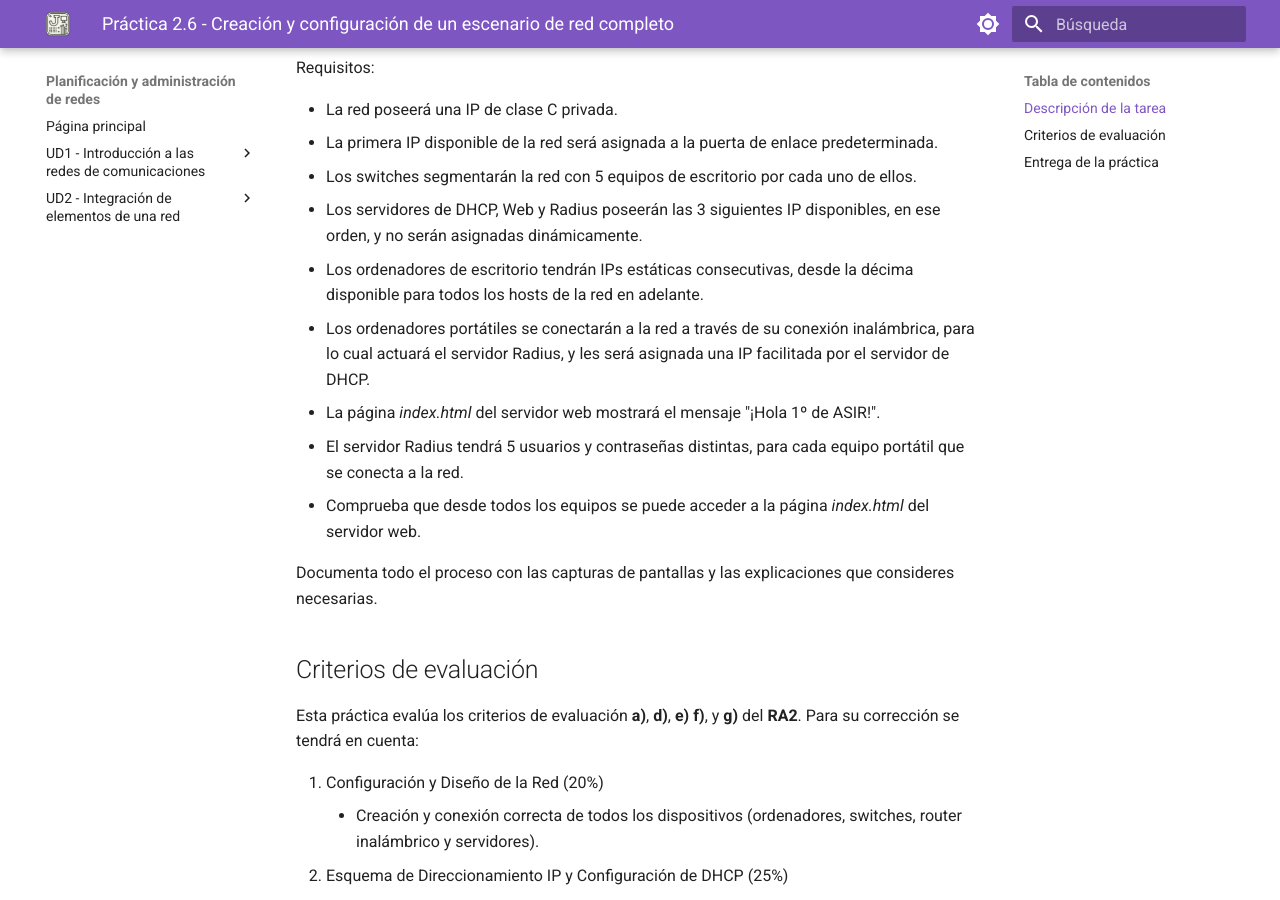
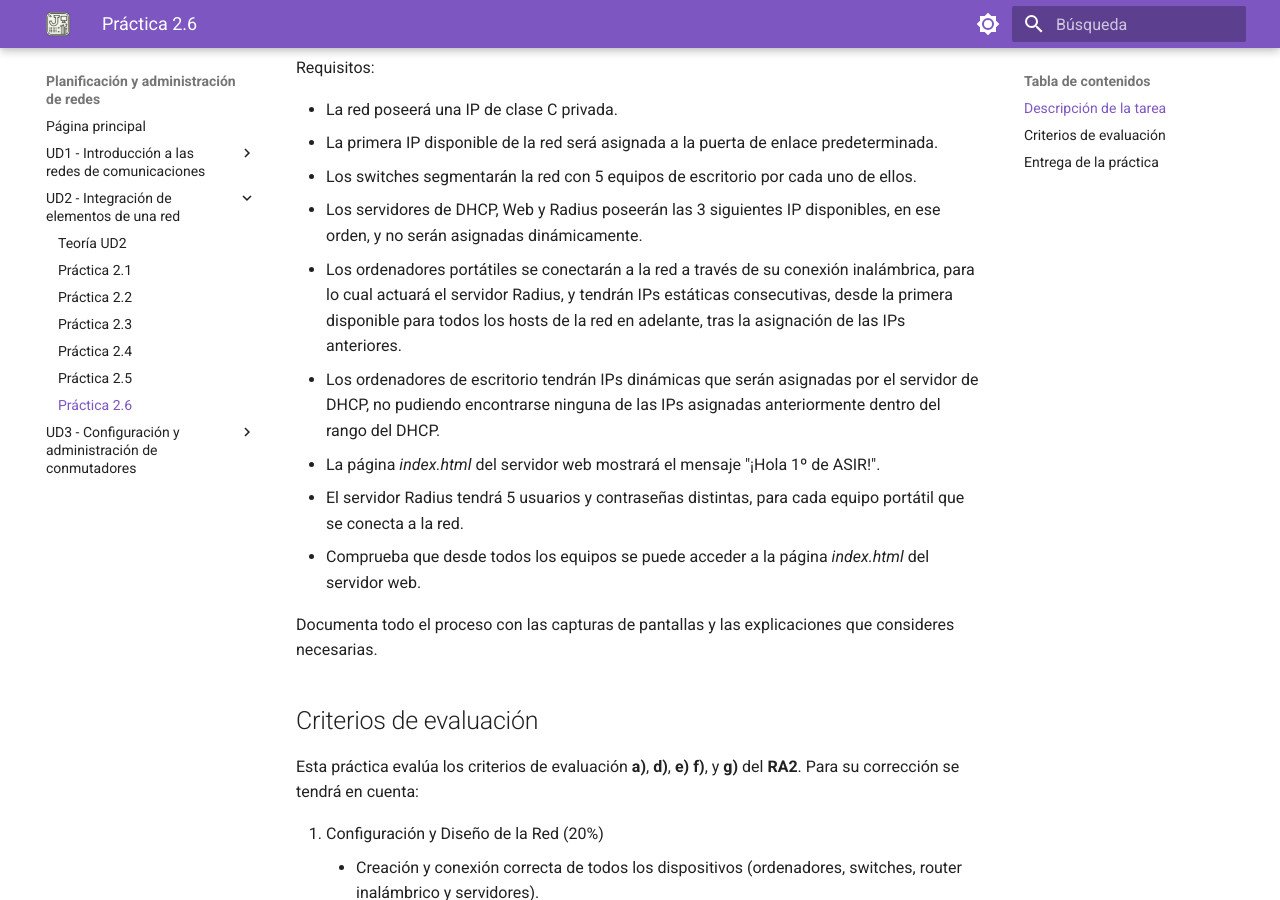
Before and after one commit to Joperpu/par2425, an MkDocs documentation site: the page built from docs/pr2.6.md, in a window 1280 px wide and 900 px high, scrolled down 502 px. Built offline with MkDocs 1.6.1 and Material for MkDocs 9.7.7, drawn with Linux system fonts in a browser that asks for light colours; some of the changed lines change nothing that is shown.

Commit message:
Fix Pr2.6

```diff
--- a/docs/pr2.6.md
+++ b/docs/pr2.6.md
@@ -18,8 +18,8 @@ Requisitos:
 - La primera IP disponible de la red será asignada a la puerta de enlace predeterminada.
 - Los switches segmentarán la red con 5 equipos de escritorio por cada uno de ellos.
 - Los servidores de DHCP, Web y Radius poseerán las 3 siguientes IP disponibles, en ese orden, y no serán asignadas dinámicamente.
-- Los ordenadores de escritorio tendrán IPs estáticas consecutivas, desde la décima disponible para todos los hosts de la red en adelante.
-- Los ordenadores portátiles se conectarán a la red a través de su conexión inalámbrica, para lo cual actuará el servidor Radius, y les será asignada una IP facilitada por el servidor de DHCP.
+- Los ordenadores portátiles se conectarán a la red a través de su conexión inalámbrica, para lo cual actuará el servidor Radius, y tendrán IPs estáticas consecutivas, desde la primera disponible para todos los hosts de la red en adelante, tras la asignación de las IPs anteriores.
+- Los ordenadores de escritorio tendrán IPs dinámicas que serán asignadas por el servidor de DHCP, no pudiendo encontrarse ninguna de las IPs asignadas anteriormente dentro del rango del DHCP.
 - La página _index.html_ del servidor web mostrará el mensaje "¡Hola 1º de ASIR!".
 - El servidor Radius tendrá 5 usuarios y contraseñas distintas, para cada equipo portátil que se conecta a la red.
 - Comprueba que desde todos los equipos se puede acceder a la página _index.html_ del servidor web.
--- /dev/null
+++ b/docs/ud3.md
@@ -0,0 +1,210 @@
+# Unidad 3 - Configuración y administración de conmutadores
+
+## Introducción
+
+En el modelo OSI hay dos capas tan estrechamente relacionadas que, en el modelo TCP/IP, se consideran esencialmente una sola capa. Estas son la capa de enlace de datos y la capa física en el modelo OSI; en el modelo de Internet, se conocen conjuntamente como la capa de acceso a la red.
+
+La capa de enlace de datos del modelo OSI (Capa 2) tiene las siguientes responsabilidades:
+
+- Detección y corrección de errores: Su función principal es identificar y corregir todos los errores que puedan ocurrir en la línea de comunicación dentro de la misma red.
+- Control de flujo: Se asegura de que un emisor rápido no sature a un receptor más lento, evitando así la pérdida innecesaria de datos.
+- Gestión del medio compartido: En redes donde existe un único medio compartido para la transmisión de información, esta capa se encarga de distribuir su uso entre los diferentes nodos.
+
+En la notación de la capa 2, los dispositivos de red conectados al medio de transmisión se denominan nodos. Estos nodos son responsables de crear y reenviar tramas. La capa de enlace de datos OSI es la encargada de gestionar el intercambio de tramas Ethernet entre los nodos de origen y destino a través de un medio de red físico.
+
+## Ethernet
+
+Ethernet es la tecnología LAN más utilizada a nivel mundial. Opera en las capas de enlace de datos y física del modelo OSI, y corresponde a la capa de acceso a la red en el modelo de Internet. Es una familia de tecnologías de red definidas en los estándares IEEE 802.2 y 802.3.
+
+Los estándares de Ethernet abarcan tanto los protocolos de la capa 2 como las tecnologías de la capa 1. Ethernet divide sus funciones en dos subcapas:
+
+- **Subcapa LLC (Logical Link Control)**: Esta subcapa toma los datos del protocolo de red, generalmente un paquete IPv4, y añade información de control para facilitar su entrega al nodo de destino. En un ordenador, el LLC puede considerarse como el software del controlador de la tarjeta de red (NIC, Network Interface Card).
+- **Subcapa MAC (Media Access Control)**: Es la subcapa inferior de la capa de enlace de datos y se implementa en hardware, usualmente en la tarjeta de red del ordenador.
+
+La subcapa MAC de Ethernet tiene dos funciones principales:
+
+- **Encapsulación de datos**: Este proceso incluye la creación de tramas antes de la transmisión y su desensamblaje al recibirlas. Para formar la trama, la capa MAC añade un encabezado y una cola al paquete de la capa de red, que ya contiene la información de control añadida por la subcapa LLC.
+- **Control de acceso al medio**: Es responsable de colocar las tramas en el medio de transmisión (en el origen) y de extraerlas (en el destino). Esta subcapa se comunica directamente con la capa física. A medida que los paquetes se transfieren desde el host de origen al de destino, suelen atravesar diferentes redes físicas que pueden incluir diversos tipos de medios de transmisión, como cables de cobre, fibra óptica y tecnologías inalámbricas. El control de acceso al medio es el conjunto de técnicas que gestionan cómo se colocan y extraen las tramas del medio físico de transmisión.
+
+### Métodos de control de acceso al medio
+
+Algunas topologías de red comparten un medio de transmisión común entre varios nodos, conocidas como redes de acceso múltiple. Las LAN Ethernet con topología en bus o en estrella que utilizan concentradores (hubs) y las WLAN son ejemplos de este tipo de red. En estas redes, varios dispositivos pueden intentar enviar y recibir datos simultáneamente utilizando los mismos medios de red.
+
+Para gestionar el acceso al medio compartido, se requieren reglas que definan cómo los nodos comparten el medio de transmisión físico. Existen dos métodos básicos de control de acceso al medio para medios compartidos:
+
+- **Acceso por contención**: Todos los nodos en modo half-duplex compiten por el uso del medio, pero solo un dispositivo puede transmitir a la vez. Si dos dispositivos transmiten simultáneamente, se produce una colisión, y existe un proceso para manejar esta situación. Las LAN Ethernet que utilizan hubs y las WLAN son ejemplos de este método.
+- **Acceso controlado**: Cada nodo tiene su turno asignado para utilizar el medio. Aunque este tipo de redes determinísticas garantizan el acceso ordenado, no son eficientes, ya que un dispositivo debe esperar su turno para transmitir. Las antiguas LAN de Token Ring con topología en anillo son ejemplos de este método.
+
+Por defecto, los switches Ethernet operan en modo dúplex completo. Esto permite que el switch y el dispositivo conectado envíen y reciban datos simultáneamente, eliminando la necesidad de implementar métodos de control de acceso al medio.
+
+### La trama Ethernet
+
+Anteriormente, mencionamos que la unidad de datos del protocolo en la capa de enlace se conoce como trama. La capa de enlace de datos prepara los paquetes para su transmisión a través de los medios físicos encapsulándolos con un encabezado y un tráiler, formando así una trama completa. Esta trama se compone de tres partes fundamentales:
+
+- Encabezado: Contiene información de direccionamiento y control necesaria para el envío y la recepción.
+- Datos: Corresponde a la Unidad de Datos de Protocolo (PDU) de nivel 3, generalmente un paquete IP.
+- Tráiler: Incluye información para la detección y posible corrección de errores.
+
+El tamaño de una trama Ethernet varía entre un mínimo de 64 bytes y un máximo de 1518 bytes. Los campos específicos de una trama Ethernet son los siguientes:
+
+**Encabezado**
+
+- Preámbulo y Delimitador de Inicio de Trama (SFD): Ocupan 7 y 1 byte respectivamente y se utilizan para sincronizar al receptor y señalar el comienzo de una nueva trama.
+- Dirección MAC de Destino: 6 bytes que identifican al receptor de la trama.
+- Dirección MAC de Origen: 6 bytes que identifican al emisor de la trama.
+- Tipo Ether (Ethertype): 2 bytes que indican el protocolo de nivel superior encapsulado dentro de la trama, como IPv4 o IPv6.
+
+**Datos**
+
+- Carga Útil: Varía entre 46 y 1500 bytes y contiene la información que se desea transmitir. Es la PDU de nivel superior, comúnmente un paquete IPv4.
+
+**Tráiler**
+
+- Secuencia de Verificación de Trama (FCS): 4 bytes dedicados a la detección de errores en la trama. Utiliza un Código de Redundancia Cíclica (CRC) que aplica una fórmula matemática al contenido de la trama para verificar su integridad.
+
+### Dirección MAC
+
+Una dirección MAC en Ethernet es un número binario de 48 bits, habitualmente representado mediante 12 dígitos hexadecimales (cada dígito hexadecimal equivale a 4 bits). Esta dirección se divide en dos partes:
+
+- **Identificador Único de Organización (OUI)**: Los primeros 3 bytes (6 dígitos hexadecimales) que identifican al fabricante de la tarjeta de red. Cada fabricante posee un OUI único asignado.
+- **Identificador de Dispositivo**: Los últimos 3 bytes, asignados por el fabricante, que aseguran que cada dirección MAC sea única para un dispositivo en particular.
+
+No existen dos direcciones MAC idénticas; cada una es exclusiva para un dispositivo específico. Los fabricantes se encargan de que los tres últimos bytes sean diferentes para cada dispositivo, y cada uno tiene un OUI distinto.
+
+Las direcciones MAC se expresan como seis pares de valores hexadecimales, donde cada par representa un byte. Por ejemplo, una dirección MAC puede ser 00-18-DE-DD-A7-B2. Generalmente, se utilizan guiones o dos puntos para separar cada byte. Existen tres tipos principales de direcciones MAC:
+
+- **Unidifusión**: Es una dirección MAC única utilizada cuando se envía una trama desde un solo dispositivo emisor hacia un solo dispositivo receptor.
+- **Difusión**: Una trama dirigida a una dirección de difusión será recibida y procesada por todos los hosts de esa red local (dominio de difusión). La dirección MAC de difusión es FF-FF-FF-FF-FF-FF en hexadecimal, lo que equivale a 48 unos en binario.
+- **Multidifusión**: Permiten que un dispositivo de origen envíe una trama a un grupo específico de dispositivos. Una dirección MAC de multidifusión asociada a una dirección de multidifusión IPv4 comienza con 01-00-5E en hexadecimal. El resto de la dirección se forma convirtiendo los 23 bits inferiores de la dirección IP del grupo de multidifusión en seis dígitos hexadecimales.
+
+Las direcciones MAC no se asignan mediante software; a menudo se les llama direcciones físicas porque están grabadas físicamente en la memoria ROM de la tarjeta de red. Es decir, la dirección está codificada de forma permanente en el chip ROM. Cualquier dispositivo que pueda ser el origen o destino de una trama Ethernet debe tener una dirección MAC asignada. Esto incluye computadoras, servidores, impresoras, dispositivos móviles y routers.
+
+Estas direcciones físicas no indican a qué red está conectado el dispositivo. Si el dispositivo se mueve a otra red o subred, continúa operando con la misma dirección física sin necesidad de cambios.
+
+### Switches
+
+Un switch, también conocido como conmutador, es un dispositivo de interconexión utilizado para conectar equipos en red, formando una red de área local (LAN). Sus especificaciones técnicas cumplen con el estándar Ethernet. En la actualidad, las redes locales cableadas se basan en Ethernet, empleando una topología en estrella donde el switch actúa como el elemento central de esta configuración.
+
+El switch opera en la capa 2 del modelo OSI y en la capa de acceso a red del modelo de Internet. Al ser un dispositivo diseñado para redes Ethernet, trabaja exclusivamente con tramas y no tiene conocimiento del protocolo que se transmite en la sección de datos de la trama, como podría ser un paquete IPv4. Las decisiones de reenvío que toma el switch se basan únicamente en las direcciones MAC Ethernet de la capa de enlace.
+
+La cantidad de dispositivos que se pueden conectar a un switch depende del número de puertos que este posea. Existen switches con 4, 8, 16, 32 y hasta 48 puertos. Cada puerto puede conectar un dispositivo como un ordenador, impresora, servidor, entre otros. Si se requiere expandir la red para incluir más nodos, es posible conectar un switch a un puerto de otro switch, aumentando así el número de puertos disponibles. Todos los dispositivos conectados a estos switches formarían parte de la misma red local.
+
+#### Tabla de direcciones MAC
+
+Un switch crea y mantiene una tabla de direcciones MAC que utiliza para decidir cómo reenviar una trama. Cada vez que recibe una trama, consulta esta tabla para determinar por cuál puerto debe enviarla. Esta tabla puede tener tantas entradas como puertos tiene el switch y asocia un número de puerto con la dirección MAC del dispositivo conectado a ese puerto. Básicamente, un switch realiza dos operaciones principales:
+
+- **Aprendizaje (Examinar la dirección MAC de origen)**: Cada vez que llega una trama al switch, este examina la dirección MAC de origen de la trama y el número de puerto por el que llegó. Si la dirección MAC de origen no está en la tabla, se agrega junto con el número de puerto de entrada. Si ya existe, el switch actualiza el temporizador de esa entrada. Por defecto, la mayoría de los switches Ethernet mantienen una entrada en la tabla durante cinco minutos. Si la dirección MAC de origen está en la tabla pero asociada a un puerto diferente, el switch la trata como una nueva entrada y reemplaza la anterior con el número de puerto más reciente.
+- **Reenvío (Examinar la dirección MAC de destino)**: A continuación, si la dirección MAC de destino es una dirección de unidifusión, el switch busca en la tabla una coincidencia con la dirección MAC de destino de la trama. Si la encuentra, reenvía la trama por el puerto especificado. Si no está en la tabla, el switch reenvía la trama por todos los puertos excepto el de entrada, lo que se conoce como unidifusión desconocida. Si la dirección MAC de destino es de difusión o multidifusión, la trama también se envía por todos los puertos excepto el de entrada.
+
+Cuando un dispositivo tiene una dirección IP en una red remota, la trama Ethernet no puede enviarse directamente al dispositivo de destino. En su lugar, la trama Ethernet se envía a la dirección MAC del gateway predeterminado, es decir, el router.
+
+#### Métodos de reenvío de tramas
+
+Un switch puede reenviar una trama utilizando dos métodos:
+
+- **Almacenamiento y envío (Store-and-Forward)**: El switch recibe la trama completa y calcula el CRC (Código de Redundancia Cíclica). Si este es válido, busca la dirección de destino para determinar la interfaz de salida y luego envía la trama por el puerto adecuado. Si se detecta un error en la trama, el switch la descarta. Este proceso de eliminar tramas con errores reduce el ancho de banda consumido por datos dañados.
+- **Método de corte (Cut-Through)**: El switch comienza a enviar la trama antes de recibirla por completo. Como mínimo, debe leer la dirección de destino antes de poder reenviarla. La dirección MAC de destino se encuentra en los primeros 6 bytes de la trama después del preámbulo. El switch busca esta dirección en su tabla, determina el puerto de salida y reenvía la trama a su destino a través del puerto designado. En este método, el switch no realiza ninguna verificación de errores en la trama.
+
+#### Métodos de transmisión y velocidad
+
+Dos de los parámetros más básicos de un switch son el ancho de banda y los parámetros de dúplex para cada puerto individual. Es crucial que los parámetros de dúplex y ancho de banda coincidan entre el puerto del switch y los dispositivos conectados, como un PC u otro switch.
+
+Existen dos tipos de modos de dúplex utilizados en comunicaciones Ethernet:
+
+- **Dúplex completo (Full-Duplex)**: Ambos extremos de la conexión pueden enviar y recibir datos simultáneamente.
+- **Dúplex medio (Half-Duplex)**: Solo uno de los extremos de la conexión puede enviar datos a la vez.
+
+El ancho de banda dependerá del tipo de switch y de la tarjeta de red (NIC) del dispositivo conectado. Hay switches que operan a 10, 100 y 1000 Mbps.
+
+La autonegociación es una función opcional presente en la mayoría de los switches Ethernet y NIC, que permite que dos dispositivos intercambien automáticamente información sobre velocidad y capacidades de dúplex. El switch y el dispositivo conectado seleccionan el modo de mayor rendimiento disponible. Si ambos dispositivos soportan la funcionalidad, se elige dúplex completo junto con el ancho de banda más alto común.
+
+#### MDIX automático
+
+Es importante utilizar el tipo de cable correcto para cada puerto del switch. En el pasado, las conexiones entre dispositivos específicos, como switch a switch, switch a router, switch a host y router a host, requerían el uso de tipos de cable específicos (cruzado o directo). Actualmente, la mayoría de los switches cuentan con la función MDIX automático, que permite al switch detectar el tipo de cable conectado al puerto y configurar las interfaces de manera adecuada. Por lo tanto, se puede utilizar un cable directo o cruzado para conectar a un puerto 10/100/1000 de cobre en el switch, independientemente del tipo de dispositivo en el otro extremo de la conexión.
+
+### Protocolo ARP
+
+En una red LAN Ethernet, cada dispositivo cuenta con dos direcciones asignadas:
+
+- **Dirección física (dirección MAC)**: Utilizada para las comunicaciones entre tarjetas de red Ethernet (NIC) dentro de la misma red.
+- **Dirección lógica (dirección IP)**: Empleada para enviar paquetes desde el origen inicial hasta el destino final.
+
+Las direcciones IP se utilizan para identificar el origen y el destino de los paquetes. La dirección IP de destino puede pertenecer a la misma red IP que el origen o encontrarse en una red remota.
+
+Por otro lado, las direcciones MAC de Ethernet tienen un propósito distinto: se usan para entregar la trama, que contiene el paquete IP encapsulado, de un dispositivo a otro dentro de la misma red. Si la dirección IP de destino está en la misma red, la dirección MAC de destino en la trama será la del dispositivo final.
+
+En la figura anterior, observamos que la trama Ethernet de capa 2 incluye lo siguiente:
+
+- **Dirección MAC de destino**: Es la dirección MAC de la NIC Ethernet del servidor de archivos.
+- **Dirección MAC de origen**: Corresponde a la dirección MAC de la NIC Ethernet del PC-A.
+
+El paquete IP de capa 3 contiene:
+
+- **Dirección IP de origen**: Es la dirección IP del PC-A, el origen inicial.
+- **Dirección IP de destino**: Es la dirección IP del servidor de archivos, el destino final.
+
+Sin embargo, cuando la dirección IP de destino está en una red remota, la dirección MAC de destino en la trama es la del gateway (puerta de enlace) predeterminado del host.
+
+Cuando el gateway recibe una trama Ethernet, desencapsula la información de capa 2. A través de la dirección IP de destino, determina el siguiente dispositivo en la ruta y encapsula el paquete IP en una nueva trama de enlace de datos para la interfaz de salida. En cada enlace a lo largo del camino, el paquete IP se encapsula en una trama específica para la tecnología de enlace de datos correspondiente a ese enlace. Si el siguiente salto es el destino final, la dirección MAC de destino será la de la NIC Ethernet de ese dispositivo.
+
+Entonces, ¿cómo se asocian las direcciones IPv4 de los paquetes con las direcciones MAC en cada enlace durante el trayecto hacia el destino? Esto se logra mediante un proceso conocido como Protocolo de Resolución de Direcciones (ARP).
+
+Para determinar la dirección MAC de destino, el dispositivo utiliza el protocolo ARP, que proporciona dos funciones esenciales:
+
+- Resolución de direcciones IPv4 a direcciones MAC.
+- Mantenimiento de una tabla de asignaciones.
+
+#### Resolución de direcciones IPv4
+
+Cuando un paquete es enviado a la capa de enlace de datos para ser encapsulado en una trama Ethernet, el dispositivo consulta una tabla en su memoria para encontrar la dirección MAC asociada a la dirección IPv4 correspondiente. Esta tabla se conoce como tabla ARP o caché ARP.
+
+El dispositivo emisor busca en su tabla ARP la dirección IPv4 de destino para obtener la dirección MAC correspondiente:
+
+- Si la dirección IPv4 de destino está en la misma red que la dirección IPv4 de origen, el dispositivo busca en la tabla ARP la dirección IPv4 de destino.
+- Si la dirección IPv4 de destino está en una red diferente a la de origen, el dispositivo busca en la tabla ARP la dirección IPv4 del gateway (puerta de enlace) predeterminado.
+
+En ambos casos, se realiza una búsqueda para encontrar la dirección MAC asociada a la dirección IPv4. Cada entrada en la tabla ARP vincula una dirección IPv4 con una dirección MAC; esta relación se denomina asignación. La tabla ARP almacena temporalmente estas asignaciones en caché para los dispositivos de la misma LAN.
+
+Si el dispositivo encuentra la dirección IPv4 en la tabla, utiliza la dirección MAC correspondiente como la dirección MAC de destino en la trama. Si no hay una entrada, el dispositivo envía una solicitud ARP.
+
+#### Funcionamiento del protocolo ARP
+
+Se envía una solicitud ARP cuando un dispositivo necesita conocer la dirección MAC asociada a una dirección IPv4 y no tiene una entrada para esa dirección en su tabla ARP.
+
+El protocolo ARP opera en la capa de enlace de datos, por lo que los mensajes ARP se encapsulan directamente dentro de una trama Ethernet. El mensaje de solicitud ARP incluye:
+
+- **Dirección IPv4 objetivo**: La dirección IPv4 del dispositivo cuya dirección MAC se desea conocer.
+- **Dirección MAC objetivo**: Esta es la dirección MAC desconocida; en la solicitud ARP, este campo está vacío.
+
+La solicitud ARP se encapsula en una trama Ethernet con el siguiente encabezado:
+
+- **Dirección MAC de destino**: Es la dirección MAC de difusión (FF:FF:FF:FF:FF:FF), lo que obliga a que todos los nodos de la LAN acepten y procesen la solicitud ARP.
+- **Dirección MAC de origen**: La dirección MAC del dispositivo que envía la solicitud ARP.
+- **Tipo**: Un campo con el valor 0x806, que indica al receptor que los datos de la trama deben ser procesados por ARP.
+
+Dado que las solicitudes ARP son de difusión, el switch las envía por todos los puertos excepto por el que las recibió. Cada dispositivo en la red recibe y procesa la solicitud ARP para verificar si la dirección IPv4 objetivo coincide con la suya. Si coincide, ese dispositivo será el único que envíe una respuesta ARP. Los demás dispositivos no responden.
+
+El mensaje de respuesta ARP incluye:
+
+- **Dirección IPv4 del remitente**: La dirección IPv4 del dispositivo cuya dirección MAC se solicitó.
+- **Dirección MAC del remitente**: La dirección MAC buscada por el dispositivo que hizo la solicitud ARP; es decir, el objetivo del proceso.
+
+La respuesta ARP se encapsula en una trama Ethernet con el siguiente encabezado:
+
+- **Dirección MAC de destino**: La dirección MAC del dispositivo que envió la solicitud ARP.
+- **Dirección MAC de origen**: La dirección MAC del dispositivo que responde.
+- **Tipo**: Un campo con el valor 0x806, indicando que los datos de la trama deben ser procesados por ARP.
+
+Solo el dispositivo que envió la solicitud ARP inicial recibe la respuesta ARP en unidifusión. Una vez que recibe la respuesta, agrega la dirección IPv4 y su correspondiente dirección MAC a su tabla ARP. A partir de ese momento, los paquetes destinados a esa dirección IPv4 pueden ser encapsulados en tramas con la dirección MAC correcta.
+
+Cuando la dirección IPv4 de destino no está en la misma red que la dirección IPv4 de origen—es decir, el paquete está dirigido a otra red—el dispositivo de origen debe enviar la trama al gateway predeterminado, que es la interfaz del router local.
+
+La dirección IPv4 del gateway se almacena en la configuración de red de los hosts. Cuando un host crea un paquete, compara su propia dirección IPv4 con la dirección IPv4 de destino para determinar si están en la misma red. Si no lo están, el dispositivo busca en su tabla ARP una entrada que contenga la dirección IPv4 del gateway. Si no existe dicha entrada, utiliza el proceso ARP para determinar la dirección MAC del gateway, tal como se describió anteriormente.
+
+Cada dispositivo tiene un temporizador en su caché ARP que elimina las entradas que no se han utilizado durante un período específico. Este tiempo varía según el sistema operativo del dispositivo; por ejemplo, algunos sistemas Windows mantienen las entradas ARP en caché durante dos minutos.
+
+Además, es posible utilizar comandos para eliminar manualmente todas o algunas de las entradas de la tabla ARP. Después de eliminar una entrada, el proceso de enviar una solicitud ARP y recibir una respuesta ARP debe repetirse para recrear la entrada en la tabla ARP.
+
+### Versiones de Ethernet
+
+Hace mucho tiempo que Ethernet se convirtió en el protocolo estándar en nivel de enlace de las LAN. Durante todo este tiempo la tecnología de red ha evolucionado y Ethernet con ella, permitiendo la instalación de una red Ethernet con diferentes topologías, tipos de cableado y velocidades de transmisión. Los principales se resumen en la siguiente tabla.
--- a/mkdocs.yml
+++ b/mkdocs.yml
@@ -36,7 +36,9 @@ nav:
     - Práctica 2.3: pr2.3.md
     - Práctica 2.4: pr2.4.md
     - Práctica 2.5: pr2.5.md
-    #- Práctica 2.6: pr2.6.md
+    - Práctica 2.6: pr2.6.md
+  - UD3 - Configuración y administración de conmutadores:
+    - Teoría UD3: ud3.md
 
 copyright: "2024 José María Pérez Puentes - Licencia CC BY-NC-SA 4.0"
 
```
